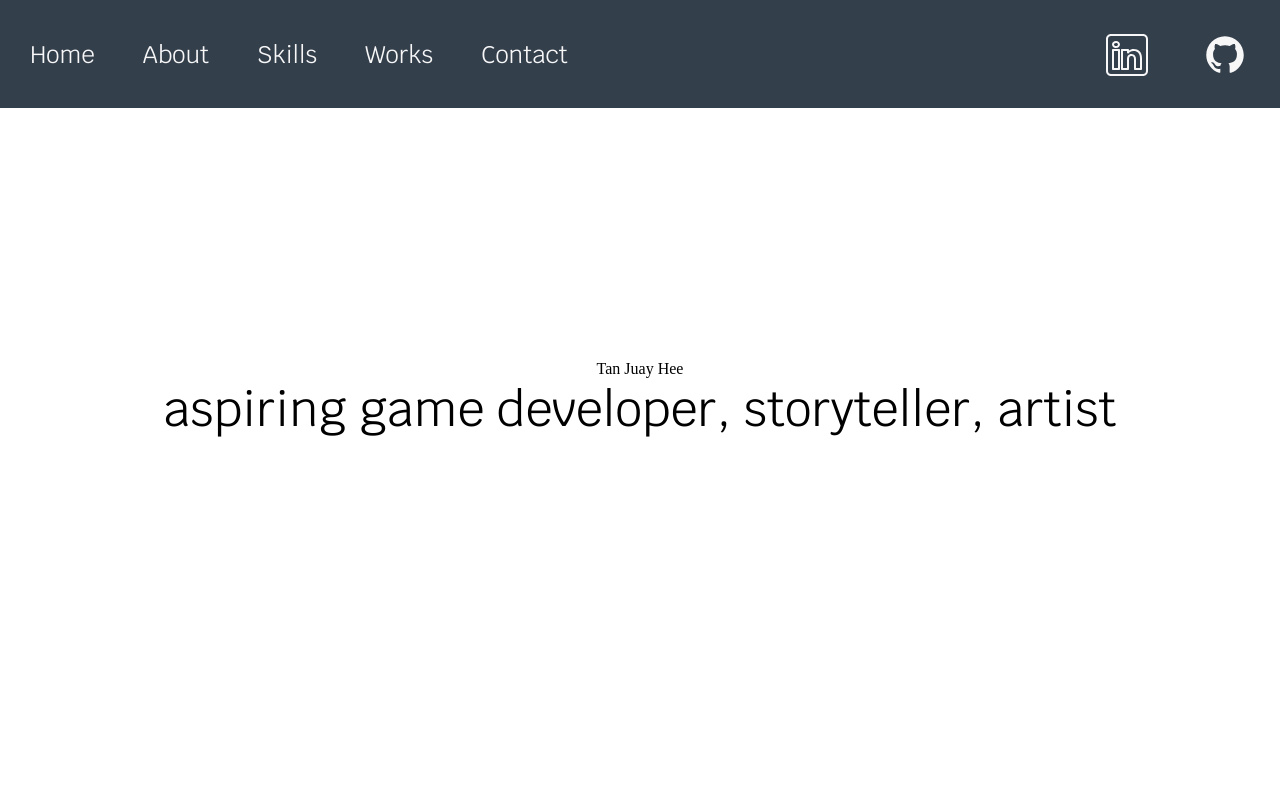
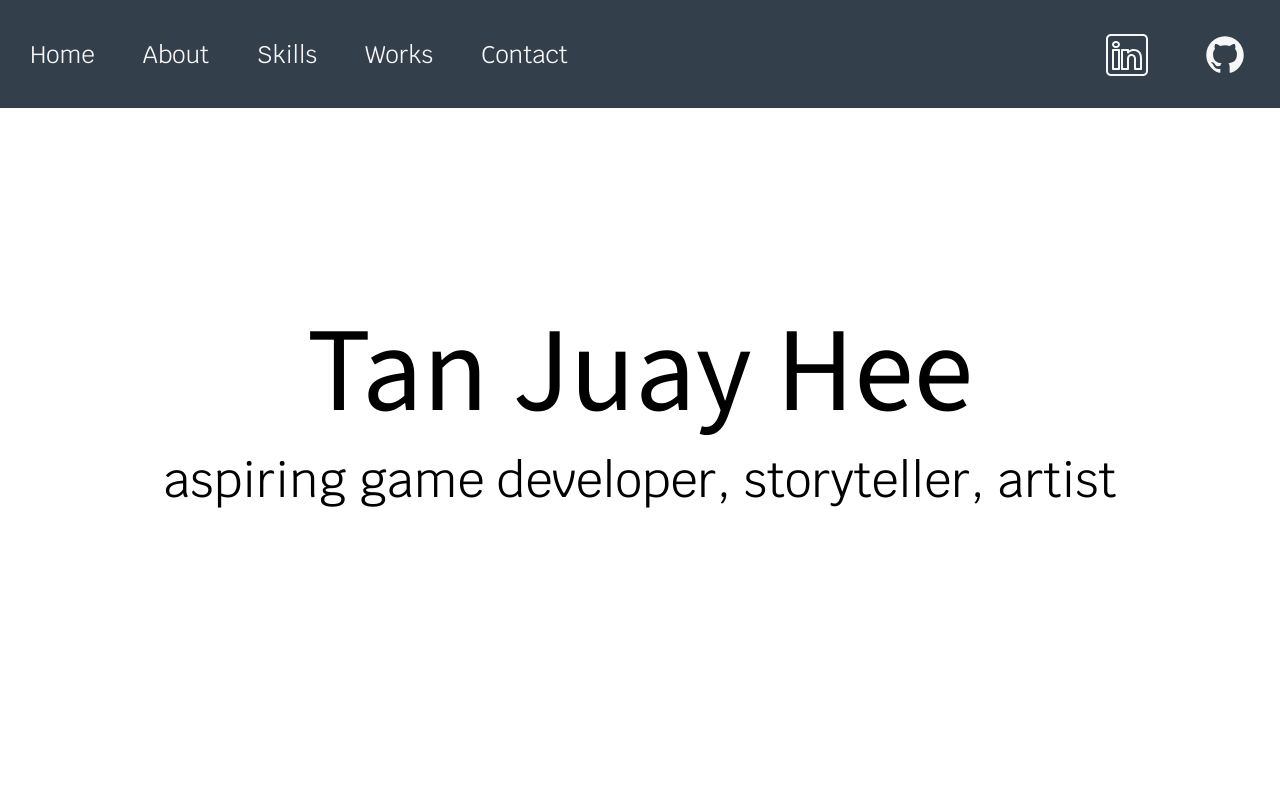
Before and after one commit to juayhee/portfolio-site, a React (Vite) app: page / in a window 1280 px wide. Shown: the top 800 px of the page. Built offline with nearby package versions, Linux system fonts and the light colour scheme.

Commit message:
fix title

```diff
--- a/src/components/Title/Title.module.sass
+++ b/src/components/Title/Title.module.sass
@@ -5,12 +5,12 @@
   flex-direction: column
   align-items: center
 
-.email
+.name
   @each $property, $value in $title-font
     #{$property}: $value
-  font-size: 120px
+    font-size: 120px
 
 .description
   @each $property, $value in $body-font
     #{$property}: $value
-  font-size: 48px
+    font-size: 48px
```
